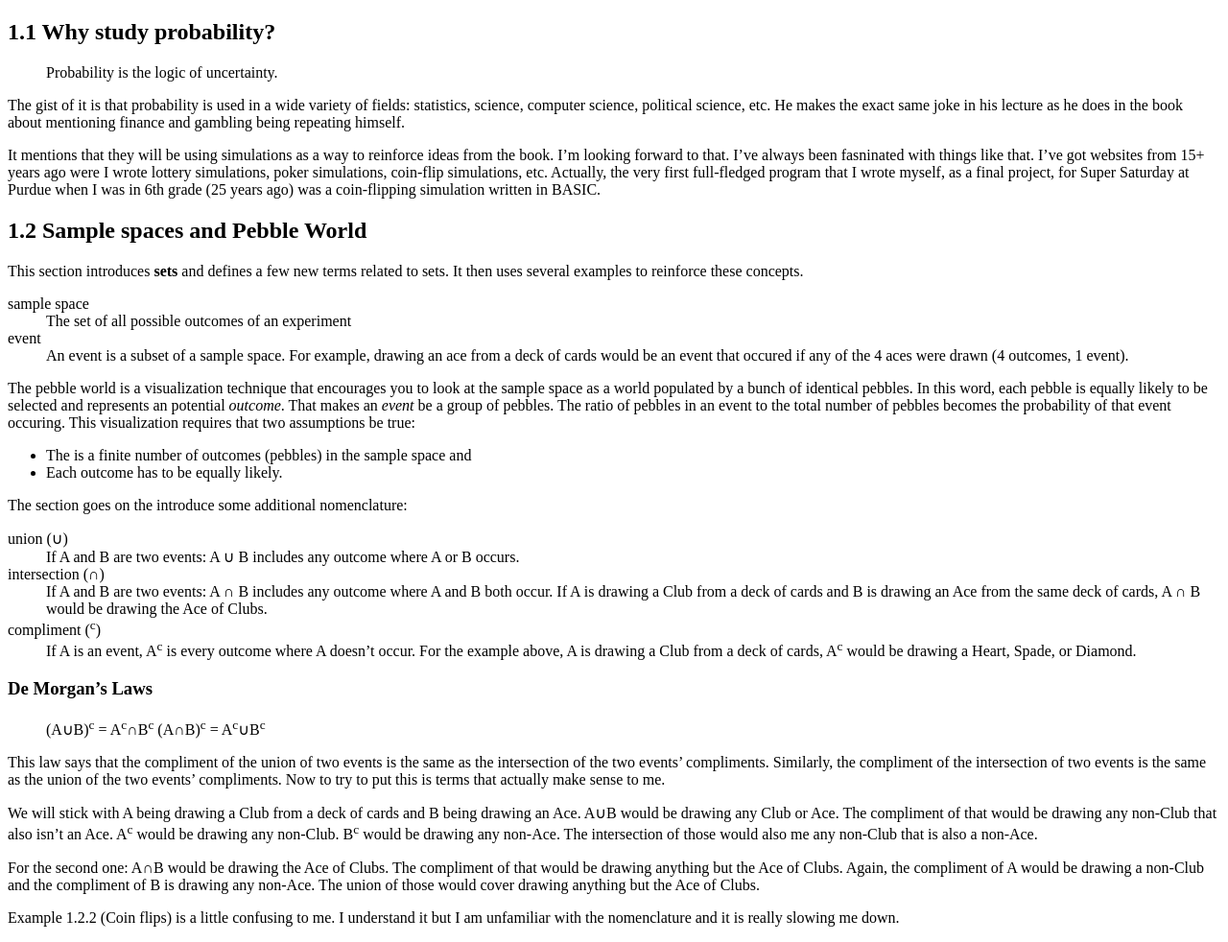
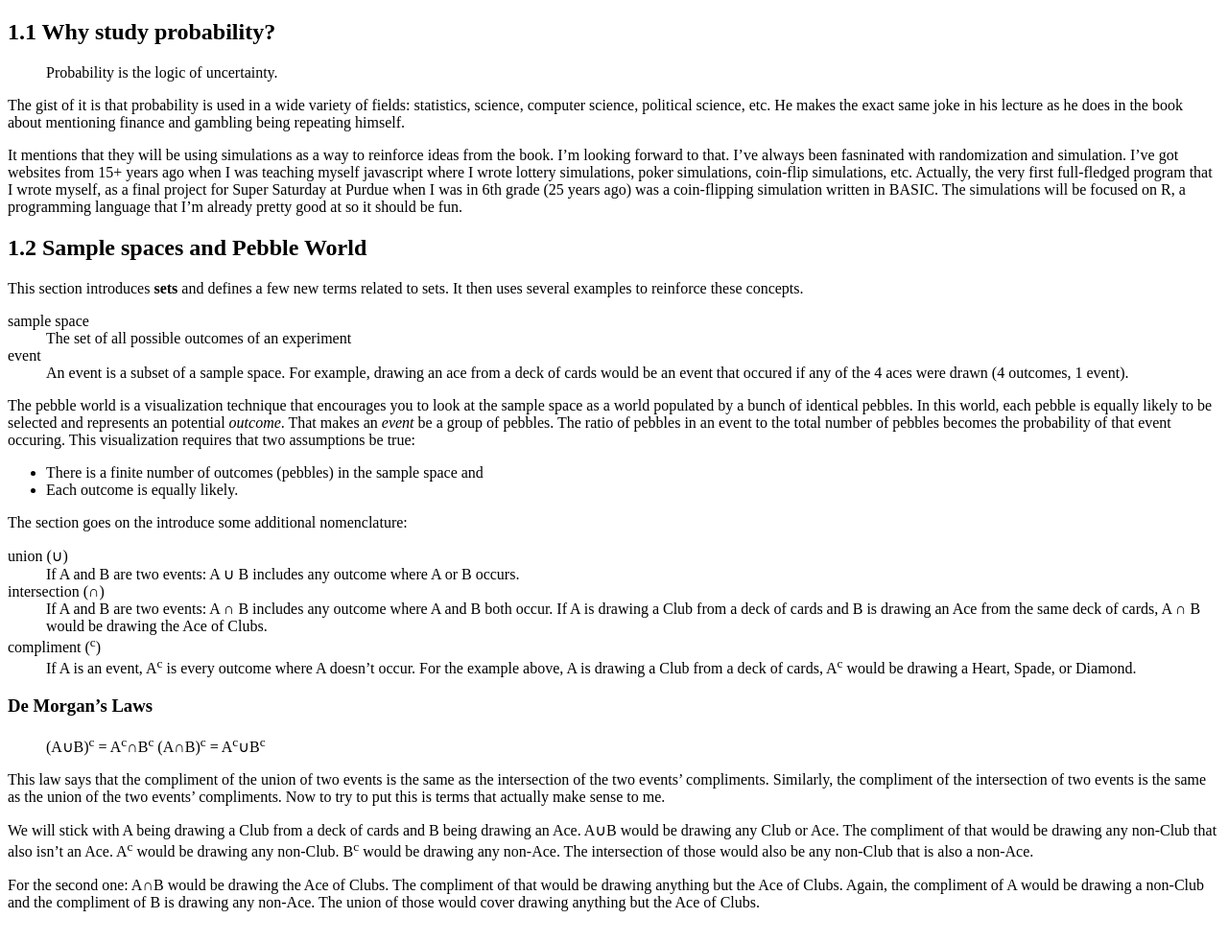
Before and after one commit to ebailey78/STAT101, a Jekyll site: the page built from _posts/2016-04-27-week_1.md, in a window 1280 px wide and 1400 px high, scrolled down 154 px, cut to the strip 418-1400 px from the top of the window. Shown: the whole strip at 96% size. Built offline with Jekyll 4.4.1, drawn with Linux system fonts in a browser that asks for light colours.

Commit message:
Update 2016-04-27-week_1.md

```diff
--- a/_posts/2016-04-27-week_1.md
+++ b/_posts/2016-04-27-week_1.md
@@ -12,7 +12,7 @@ lead: >
 
 The gist of it is that probability is used in a wide variety of fields: statistics, science, computer science, political science, etc. He makes the exact same joke in his lecture as he does in the book about mentioning finance and gambling being repeating himself.
 
-It mentions that they will be using simulations as a way to reinforce ideas from the book. I'm looking forward to that. I've always been fasninated with things like that. I've got websites from 15+ years ago were I wrote lottery simulations, poker simulations, coin-flip simulations, etc. Actually, the very first full-fledged program that I wrote myself, as a final project, for Super Saturday at Purdue when I was in 6th grade (25 years ago) was a coin-flipping simulation written in BASIC.
+It mentions that they will be using simulations as a way to reinforce ideas from the book. I'm looking forward to that. I've always been fasninated with randomization and simulation. I've got websites from 15+ years ago when I was teaching myself javascript where I wrote lottery simulations, poker simulations, coin-flip simulations, etc. Actually, the very first full-fledged program that I wrote myself, as a final project for Super Saturday at Purdue when I was in 6th grade (25 years ago) was a coin-flipping simulation written in BASIC. The simulations will be focused on R, a programming language that I'm already pretty good at so it should be fun.
 
 ## 1.2 Sample spaces and Pebble World
 
@@ -24,10 +24,10 @@ sample space
 event
 : An event is a subset of a sample space. For example, drawing an ace from a deck of cards would be an event that occured if any of the 4 aces were drawn (4 outcomes, 1 event).
 
-The pebble world is a visualization technique that encourages you to look at the sample space as a world populated by a bunch of identical pebbles. In this word, each pebble is equally likely to be selected and represents an potential _outcome_. That makes an _event_ be a group of pebbles. The ratio of pebbles in an event to the total number of pebbles becomes the probability of that event occuring. This visualization requires that two assumptions be true:
+The pebble world is a visualization technique that encourages you to look at the sample space as a world populated by a bunch of identical pebbles. In this world, each pebble is equally likely to be selected and represents an potential _outcome_. That makes an _event_ be a group of pebbles. The ratio of pebbles in an event to the total number of pebbles becomes the probability of that event occuring. This visualization requires that two assumptions be true:
 
-* The is a finite number of outcomes (pebbles) in the sample space and
-* Each outcome has to be equally likely.
+* There is a finite number of outcomes (pebbles) in the sample space and
+* Each outcome is equally likely.
 
 The section goes on the introduce some additional nomenclature:
 
@@ -45,11 +45,8 @@ compliment (<sup>c</sup>)
 > (A&cup;B)<sup>c</sup> = A<sup>c</sup>&cap;B<sup>c</sup>
 > (A&cap;B)<sup>c</sup> = A<sup>c</sup>&cup;B<sup>c</sup>
 
-This law says that the compliment of the union of two events is the same as the intersection of the two events' compliments. Similarly,
-the compliment of the intersection of two events is the same as the union of the two events' compliments. Now to try to put this is terms that actually make sense to me.
+This law says that the compliment of the union of two events is the same as the intersection of the two events' compliments. Similarly, the compliment of the intersection of two events is the same as the union of the two events' compliments. Now to try to put this is terms that actually make sense to me.
 
-We will stick with A being drawing a Club from a deck of cards and B being drawing an Ace. A&cup;B would be drawing any Club or Ace. The compliment of that would be drawing any non-Club that also isn't an Ace. A<sup>c</sup> would be drawing any non-Club. B<sup>c</sup> would be drawing any non-Ace. The intersection of those would also me any non-Club that is also a non-Ace.
+We will stick with A being drawing a Club from a deck of cards and B being drawing an Ace. A&cup;B would be drawing any Club or Ace. The compliment of that would be drawing any non-Club that also isn't an Ace. A<sup>c</sup> would be drawing any non-Club. B<sup>c</sup> would be drawing any non-Ace. The intersection of those would also be any non-Club that is also a non-Ace.
 
 For the second one: A&cap;B would be drawing the Ace of Clubs. The compliment of that would be drawing anything but the Ace of Clubs. Again, the compliment of A would be drawing a non-Club and the compliment of B is drawing any non-Ace. The union of those would cover drawing anything but the Ace of Clubs.
-
-Example 1.2.2 (Coin flips) is a little confusing to me. I understand it but I am unfamiliar with the nomenclature and it is really slowing me down.
```
